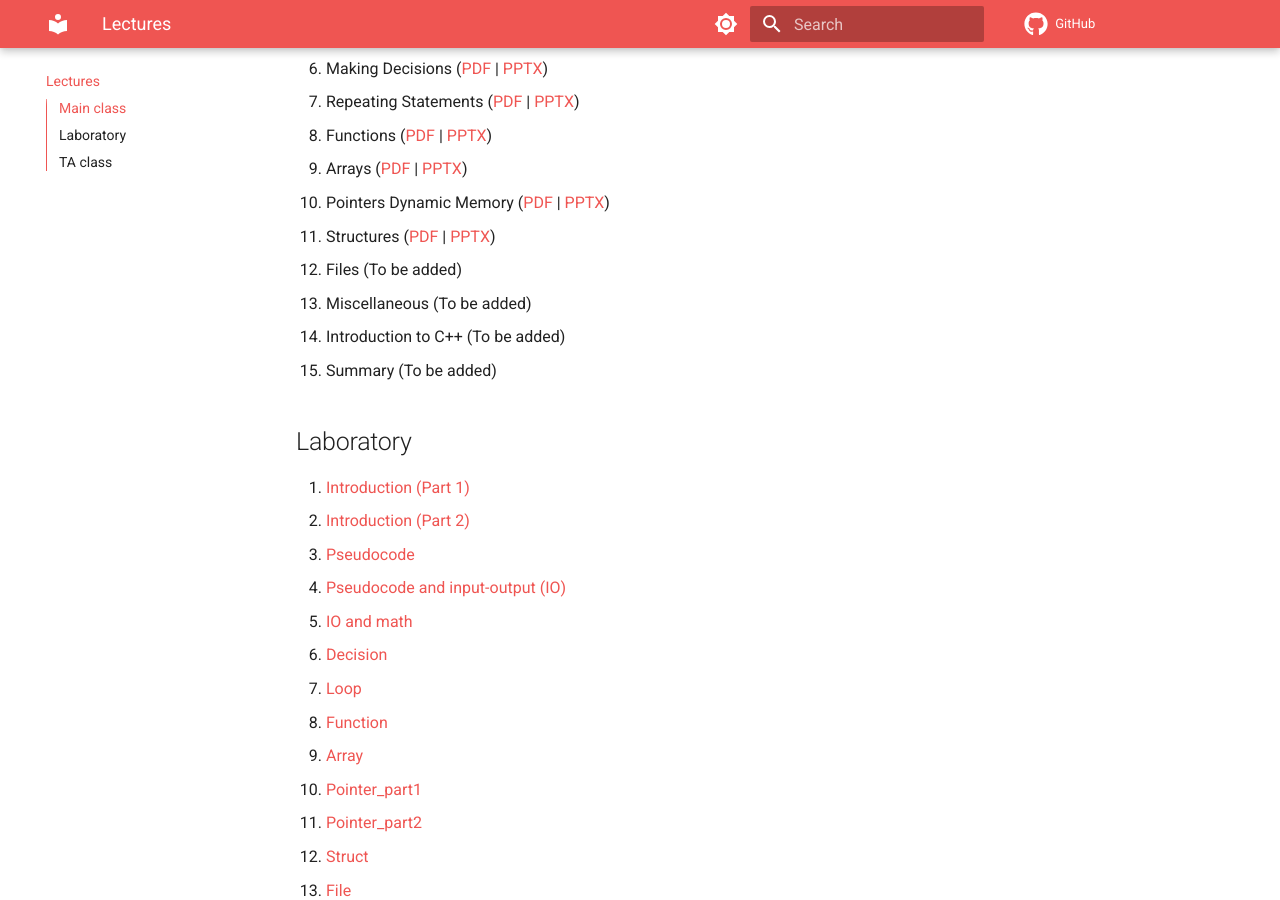
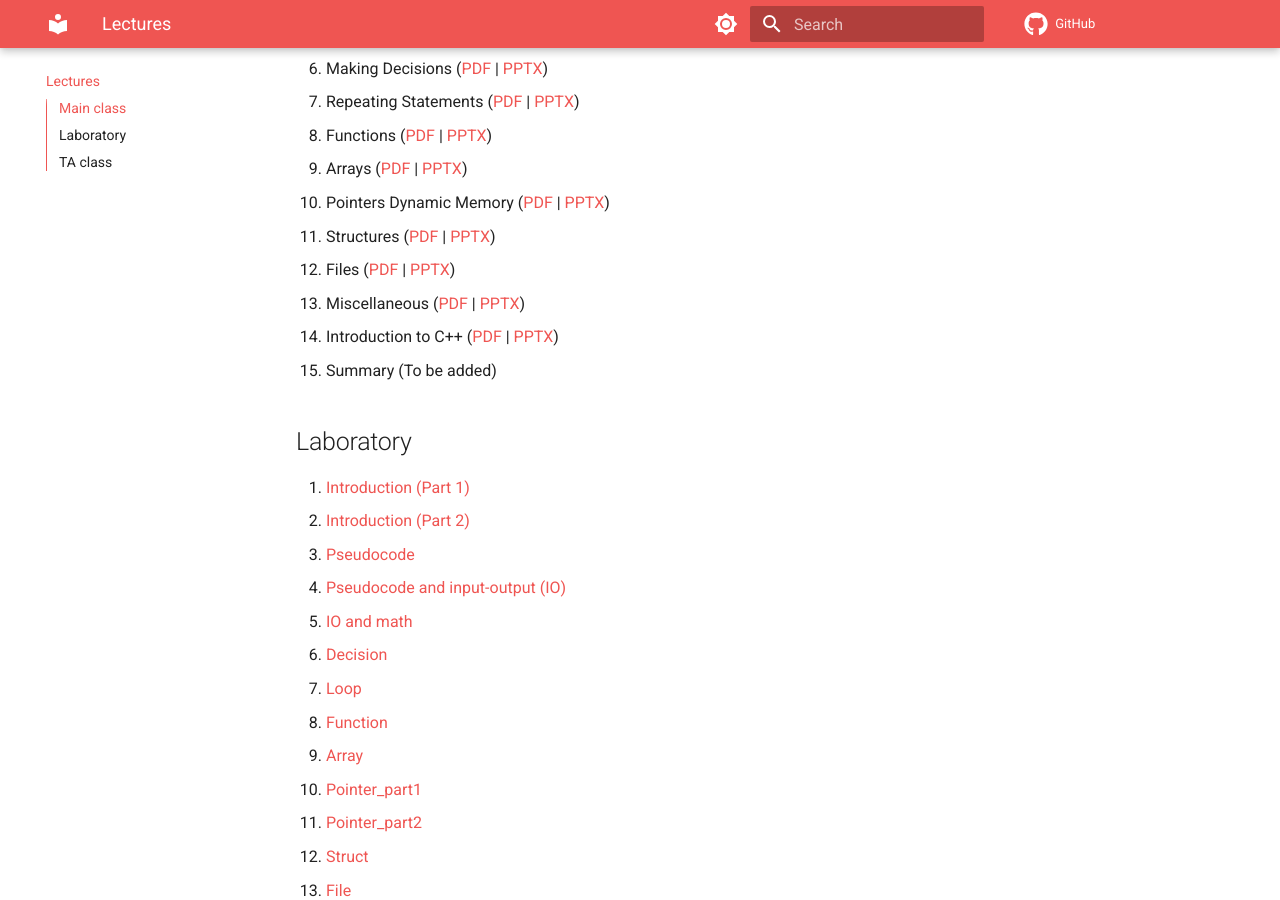
Before and after one commit to m-zakeri/CP, an MkDocs documentation site: the page built from docs/lectures/index.md, in a window 1280 px wide and 900 px high, scrolled down 391 px. Built offline with MkDocs 1.6.1 and Material for MkDocs 9.7.7, drawn with Linux system fonts in a browser that asks for light colours; comment, search, counter and statistics services are not loaded.

Commit message:
Add lecture 12, 13, 14

```diff
--- a/docs/lectures/index.md
+++ b/docs/lectures/index.md
@@ -15,9 +15,9 @@
 10. Pointers  Dynamic Memory ([PDF](slides/Lecture_10_Pointers_and_Dynamic_Memory.pdf) |
 [PPTX](slides/Lecture_10_Pointers_and_Dynamic_Memory.pptx))
 11. Structures ([PDF](slides/Lecture_11_Complex_Data_Types_struct_enum_union.pdf) | [PPTX](slides/Lecture_11_Complex_Data_Types_struct_enum_union.pptx))
-12. Files (To be added)
-13. Miscellaneous (To be added)
-14. Introduction to C++ (To be added)
+12. Files ([PDF](slides/Lecture_12_Files.pdf) | [PPTX](slides/Lecture_12_Files.pptx))
+13. Miscellaneous ([PDF](slides/Lecture_13_Preprocessor_and_Miscellaneous_topics.pdf) | [PPTX](slides/Lecture_13_Preprocessor_and_Miscellaneous_topics.pptx))
+14. Introduction to C++ ([PDF](slides/Lecture_14_Introduction_to_CPP_v2.pdf) | [PPTX](slides/Lecture_14_Introduction_to_CPP_v2.pptx))
 15. Summary (To be added)
 
 
```
Also changed, not shown: 6 other files.
